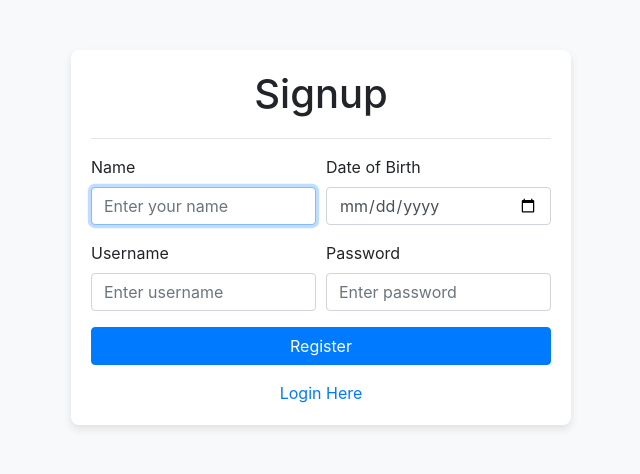
After one commit to 24f1002643/quiz_master-v1, a Flask app: page /signup in a window 1280 px wide. The commit adds this page. Shown: the top 474 px of the page, without its empty margins (319-959 px from the left). Run offline with Flask 3, Linux system fonts and the light colour scheme; some libraries are stand-ins or nearby versions.

Commit message:
added signup page

```diff
--- a/app.py
+++ b/app.py
@@ -1,7 +1,7 @@
 from flask import Flask, render_template, redirect, request, session, url_for, flash
 from flask_sqlalchemy import SQLAlchemy
 import os
-from datetime import datetime, timezone
+from datetime import datetime
 
 app = Flask(__name__)
 app.config["SQLALCHEMY_DATABASE_URI"]="sqlite:///database.sqlite3"
@@ -42,7 +42,7 @@ class Quiz(db.Model):
     name = db.Column(db.String(), nullable=False)
     quiz_date = db.Column(db.Date, nullable=False)
     time_duration = db.Column(db.Time, nullable=False)
-    question = db.relationship('Quiz_Question', backref="quiz")
+    question = db.relationship('QuizQuestion', backref="quiz")
     score = db.relationship('Score', backref="quiz")
 
 class Question(db.Model):
@@ -54,7 +54,7 @@ class Question(db.Model):
     option3 = db.Column(db.String(), nullable=False)
     option4 = db.Column(db.String(), nullable=False)
     correct_option = db.Column(db.Integer, nullable=False)
-    quiz = db.relationship("Quiz_Question", backref="question")
+    quiz = db.relationship("QuizQuestion", backref="question")
 
 class QuizQuestion(db.Model):
     quiz_id = db.Column(db.Integer, db.ForeignKey("quiz.id"), primary_key=True, nullable=False)
@@ -74,11 +74,59 @@ with app.app_context():
 
 # Flask work
 @app.route('/', methods=["GET", "POST"])
-def login():
+def index():
     if request.method == "POST":
-        ...
-    return render_template("login.html")
+        username = request.form.get("username")
+        password = request.form.get("password")
 
+        admin = Admin.query.filter_by(username=username, password=password).first()
+        user = User.query.filter_by(username=username, password=password).first()
+        if admin:
+            session["username"] = username
+            session["password"] = password
+            return redirect(url_for("admin"))
+        elif user:
+            session["username"] = username
+            session["password"] = password
+            return redirect(url_for("user", username=username))
+        else:
+            flash("Invalid credentials", 'error')
+            return redirect("/")
+    return render_template("index.html")
+
+@app.route("/signup", methods=["GET", "POST"])
+def signup():
+    if request.method == "POST":
+        name = request.form.get("name")
+        try:
+            dob = datetime.strptime(request.form.get("dob"), "%Y-%m-%d").date()
+        except ValueError:
+            flash("Enter a valid date of birth", 'error')
+            return redirect(url_for("signup"))
+        username = request.form.get("username")
+        password = request.form.get("password")
+
+        # verify and add user credentials then redirect to login
+        # if user's username already exist in admin or user
+        admin = Admin.query.filter_by(username=username).first()
+        user = User.query.filter_by(username=username).first()
+        if admin or user:
+            flash("Please choose a different username!", 'error')
+            return redirect(url_for("signup"))
+
+        db.session.add(User(name=name, dob=dob, username=username, password=password))
+        db.session.commit()
+        flash("Successfully signed up!", 'success')
+        return redirect(url_for("index"))
+    return render_template("signup.html")
+
+@app.route("/admin")
+def admin():
+    return render_template("admin.html")
+
+@app.route("/<username>")
+def user(username):
+    return render_template("user.html", username=username)
 
 if __name__ == "__main__":
     app.run(debug=True)
--- a/templates/base.html
+++ b/templates/base.html
@@ -1,16 +1,18 @@
 <!DOCTYPE html>
 <html lang="en">
 <head>
-    {% block head %}
     <meta charset="UTF-8">
     <title>{% block title %}{% endblock %}</title>
-    <link href="https://cdn.jsdelivr.net/npm/bootstrap@5.3.3/dist/css/bootstrap.min.css" rel="stylesheet">
+    <link rel="stylesheet" href="https://stackpath.bootstrapcdn.com/bootstrap/4.5.2/css/bootstrap.min.css">
+    {% block head %}
     {% endblock %}
 </head>
 <body>
     <div>
         {% block content %}{% endblock %}
     </div>
-    <script src="https://cdn.jsdelivr.net/npm/bootstrap@5.3.3/dist/js/bootstrap.bundle.min.js"></script>
+    <script src="https://code.jquery.com/jquery-3.5.1.slim.min.js"></script>
+    <script src="https://cdn.jsdelivr.net/npm/@popperjs/core@2.5.2/dist/umd/popper.min.js"></script>
+    <script src="https://stackpath.bootstrapcdn.com/bootstrap/4.5.2/js/bootstrap.min.js"></script>
 </body>
 </html>
--- /dev/null
+++ b/templates/signup.html
@@ -0,0 +1,100 @@
+{% extends 'base.html' %}
+{% block head %}
+<style>
+    body {
+        background-color: #f8f9fa;
+        padding: 50px 0;
+    }
+
+    .form-container {
+        max-width: 500px;
+        margin: 0 auto;
+        padding: 20px;
+        background-color: #ffffff;
+        box-shadow: 0 4px 8px rgba(0, 0, 0, 0.1);
+        border-radius: 8px;
+    }
+
+    h1 {
+        margin-bottom: 20px;
+        text-align: center;
+    }
+
+    .btn-primary {
+        width: 100%;
+    }
+
+    .text-center {
+        text-align: center;
+    }
+
+    .success {
+        color: #155724;
+        background-color: #d4edda;
+        border-color: #c3e6cb;
+    }
+
+    .error {
+        color: #721c24;
+        background-color: #f8d7da;
+        border-color: #f5c6cb;
+    }
+</style>
+{% endblock %}
+{% block title %}Signup{% endblock %}
+{% block content %}
+<div class="d-flex justify-content-center align-items-center">
+    {% with messages = get_flashed_messages(with_categories=true) %}
+    {% if messages %}
+    {% for category, message in messages %}
+    <div class="alert alert-dismissible fade show {{ category }}" role="alert">
+        {{ message }}
+        <button type="button" class="close" data-dismiss="alert" aria-label="Close">
+            <span aria-hidden="true">&times;</span>
+        </button>
+    </div>
+    {% endfor %}
+    {% endif %}
+    {% endwith %}
+</div>
+<div class="form-container">
+    <h1>Signup</h1>
+    <hr>
+    <form action="/signup" method="post">
+        <!-- Name and DOB -->
+        <div class="form-row">
+            <div class="form-group col-md-6">
+                <label for="name">Name</label>
+                <input autofocus autocomplete="on" type="text" class="form-control" id="name" name="name"
+                    placeholder="Enter your name" required>
+            </div>
+            <div class="form-group col-md-6">
+                <label for="dob">Date of Birth</label>
+                <input autocomplete="on" type="date" class="form-control" id="dob" name="dob" required>
+            </div>
+        </div>
+
+        <!-- Username and Password -->
+        <div class="form-row">
+            <div class="form-group col-md-6">
+                <label for="username">Username</label>
+                <input autocomplete="on" type="text" class="form-control" id="username" name="username" placeholder="Enter username"
+                    required>
+            </div>
+            <div class="form-group col-md-6">
+                <label for="password">Password</label>
+                <input type="password" class="form-control" id="password" name="password"
+                    placeholder="Enter password" required>
+            </div>
+        </div>
+
+        <!-- Register Button -->
+        <div class="form form-group">
+            <button type="submit" class="btn btn-primary">Register</button>
+        </div>
+    </form>
+    <div class="text-center">
+        <a href="/">Login Here</a>
+    </div>
+</div>
+{% endblock %}
```
Also changed, not shown: templates/admin.html (added, +8 -0 lines), templates/index.html (added, +82 -0 lines), templates/login.html (deleted, +0 -7 lines), instance/database.sqlite3, templates/user.html (added).
